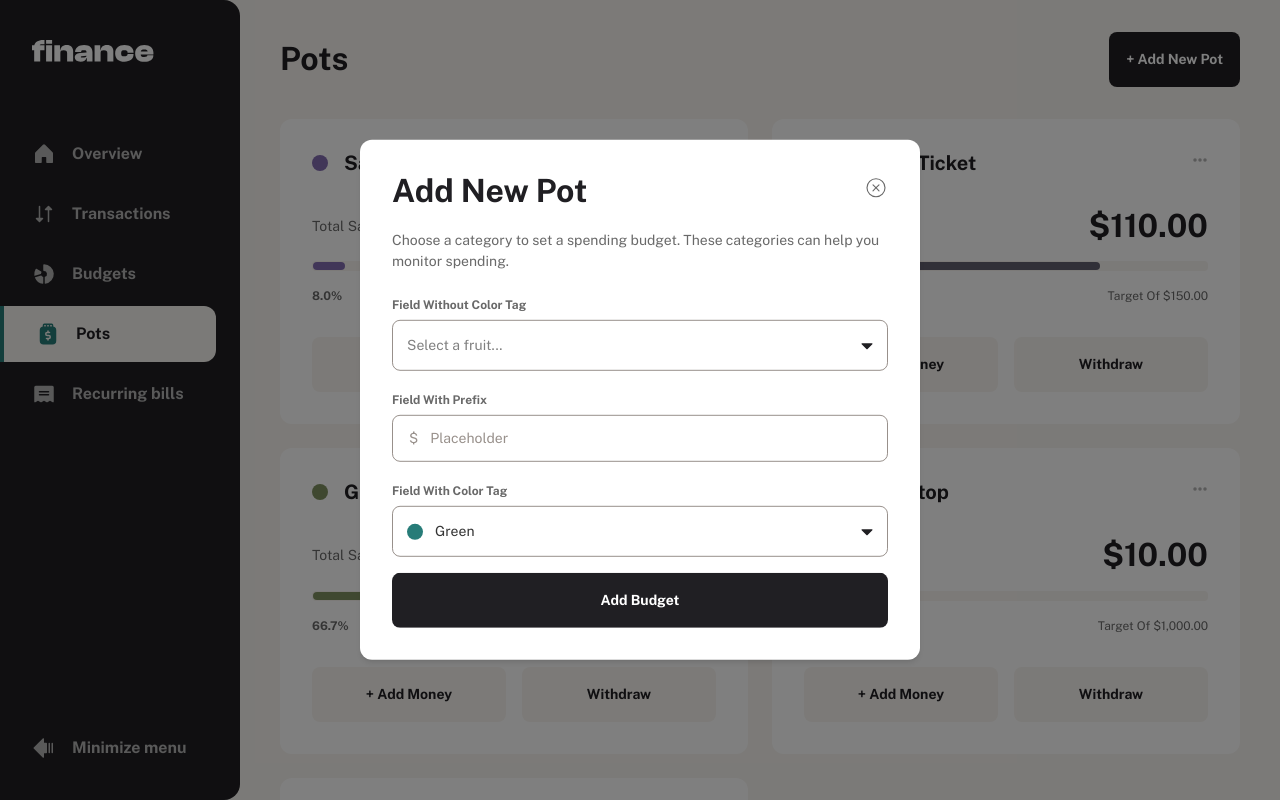
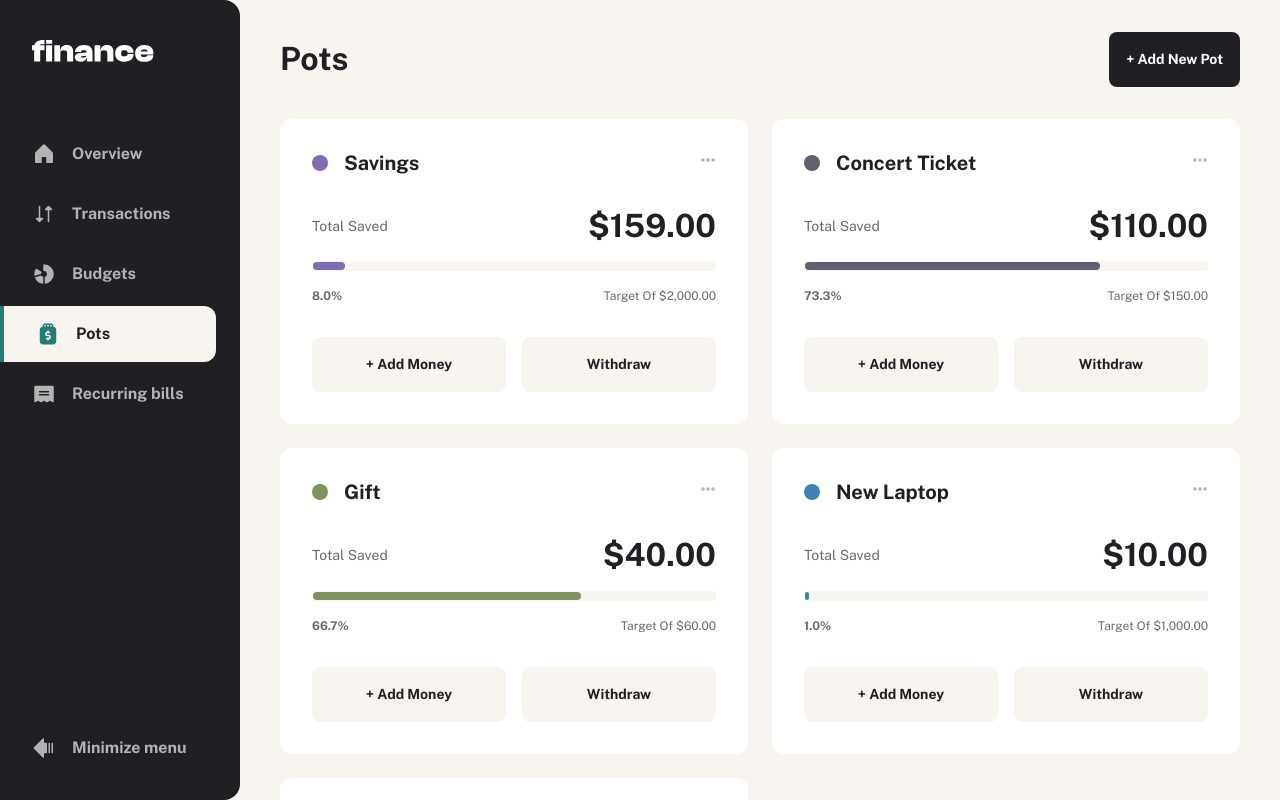
Before and after one commit to CrownedTechie/personal-finance-app, a React (Vite) app: page /pots in a window 1280 px wide. Built offline with nearby package versions, Linux system fonts and the light colour scheme.

Commit message:
--feat:: make the modal render on button click

```diff
--- a/src/components/button/index.tsx
+++ b/src/components/button/index.tsx
@@ -26,12 +26,13 @@ const variantIcon: Record<string, ReactNode> = {
 
 interface IButtonProps extends React.ButtonHTMLAttributes<HTMLButtonElement>, VariantProps<typeof buttonVariants> {
  children: ReactNode,
+ rightArrowIcon?: boolean;
  paginationDirection?: "prev" | "next";
  customClass?: string;
 };
 
-export const Button = ({children, variant, paginationDirection, customClass, onClick, disabled, ...props }: IButtonProps) => {
-   const rightArrow = variant === "tertiary" ? variantIcon[variant] : null;
+export const Button = ({children, variant, rightArrowIcon = true, paginationDirection, customClass, onClick, disabled, ...props }: IButtonProps) => {
+   const rightArrow = variant === "tertiary" && rightArrowIcon ? variantIcon[variant] : null;
    const prevArrow = variant === "pagination" && paginationDirection === "prev" ? variantIcon["paginationPrev"] : null;
    const nextArrow = variant === "pagination" && paginationDirection === "next" ? variantIcon["paginationNext"] : null;
 
--- /dev/null
+++ b/src/components/modal/DeleteModal.tsx
@@ -0,0 +1,46 @@
+import { PiXCircleLight } from "react-icons/pi";
+import { Button } from "../button";
+import { ContentHeader } from "../contentHeader";
+import { ModalWrapper } from "./ModalWrapper";
+import { Typography } from "../typography";
+import { useEffect, useRef, useState } from "react";
+
+export const DeleteModal = ({}) => {
+ const modalRef = useRef<HTMLDialogElement>(null);
+ const [isOpen, setIsOpen] = useState(true);
+
+ useEffect(() => {
+   if (isOpen) {
+    modalRef.current?.showModal();
+   }
+ }, [isOpen]);
+
+ return (
+  <ModalWrapper ref={modalRef}>
+   <ContentHeader
+    as="h1"
+    title="Delete 'Savings'"
+    fontWeight="bold"
+    buttonGroup={
+     <Button
+      className="outline-none text-grey300 cursor-pointer"
+     >
+      <PiXCircleLight className="size-300 text-grey500" />
+     </Button>
+    }
+   />
+
+   <Typography
+    color="grey500"
+   >
+    Are you sure you want to delete this budget? This action cannot be reversed, and all the data inside it will be removed forever.
+   </Typography>
+
+   <div className="flex flex-col gap-200">
+     <Button variant="destroy">Yes, Confirm Deletion</Button>
+     <Button variant="tertiary" rightArrowIcon={false}>No, Go Back</Button>
+   </div>
+
+  </ModalWrapper>
+ );
+}
--- a/src/components/modal/index.tsx
+++ b/src/components/modal/EditOrAddModal.tsx
@@ -4,32 +4,30 @@ import { TextField } from "../textField";
 import { Typography } from "../typography";
 import { ModalWrapper } from "./ModalWrapper";
 import { Button } from "../button";
-import { useEffect, useRef, useState } from "react";
+import { forwardRef, useEffect, useRef, useState } from "react";
 import { PiXCircleLight } from "react-icons/pi";
 
 interface IModalProps {
-
+ // modalRef: React.RefObject<HTMLDialogElement | null>;
+ title: string;
+ subText: string;
+ buttonText: string;
+ onClose: () => void;
+ onAction: () => void;
 };
 
-export const Modal = ({}: IModalProps) => {
- const modalRef = useRef<HTMLDialogElement>(null);
- const [isOpen, setIsOpen] = useState(true);
-
- useEffect(() => {
-  if (isOpen) {
-   modalRef.current?.showModal();
-  }
- }, [isOpen]);
+export const EditOrAddModal = forwardRef<HTMLDialogElement, IModalProps>(({title, subText, buttonText, onAction, onClose}, ref) => {
 
  return (
-  <ModalWrapper ref={modalRef}>
+  <ModalWrapper ref={ref}>
    <ContentHeader
     as="h1"
-    title="Add New Pot"
+    title={title}
     fontWeight="bold"
     buttonGroup={
      <Button
       className="outline-none text-grey300 cursor-pointer"
+      onClick={onClose}
      >
       <PiXCircleLight className="size-300 text-grey500" />
      </Button>
@@ -39,10 +37,10 @@ export const Modal = ({}: IModalProps) => {
    <Typography
     color="grey500"
    >
-    Choose a category to set a spending budget. These categories can help you monitor spending.
+    {subText}
    </Typography>
 
-   <form className="flex flex-col gap-200">
+   <form className="flex flex-col gap-200" onSubmit={(e) => e.preventDefault()}>
     <TextField
      fieldType="select"
      labelText="Field Without Color Tag"
@@ -61,10 +59,17 @@ export const Modal = ({}: IModalProps) => {
      selectDefaultValue={colorOptions[0]}
     />
 
-    <Button variant="primary">
-     Add Budget
+    <Button
+     variant="primary"
+     customClass="capitalize"
+     onClick={(e) => {
+      e.preventDefault();
+      onAction();
+     }}
+    >
+     {buttonText}
     </Button>
    </form>
   </ModalWrapper>
  );
-};
+});
--- /dev/null
+++ b/src/components/modal/index.ts
@@ -0,0 +1,2 @@
+export * from "./DeleteModal";
+export * from "./EditOrAddModal";
--- a/src/pages/app/Pots.tsx
+++ b/src/pages/app/Pots.tsx
@@ -1,16 +1,31 @@
-import { Button, ContentHeader, Modal, PotsCard } from "@/components";
+import { Button, ContentHeader, DeleteModal, EditOrAddModal, PotsCard } from "@/components";
 import { potsList } from "@/constants/data";
+import { useEffect, useRef, useState } from "react";
 
 export const Pots = () => {
- // if (isOpen) {
- //  dialogRef.current?.showModal();
- // } else {
- //  dialogRef.current?.close();
- // }
+ const modalRef = useRef<HTMLDialogElement>(null);
+ const [modalType, setModalType] = useState<string | null>(null);
+ // const [isModalOpen, setIsModalOpen] = useState(false);
 
- // const toggleModal = () => {
- //  setIsOpen(prev => !prev)
- // };
+ useEffect(() => {
+  if (modalType) {
+   modalRef.current?.showModal();
+  }
+ }, [modalType]);
+
+ const handleOpenModal = (type: string) => {
+  setModalType(type);
+ };
+
+ const handleCloseModal = () => {
+  modalRef.current?.close();
+  setModalType(null);
+ };
+
+ const handleAction = () => {
+   console.log(modalType === "add" ? "Adding pot..." : "Saving changes...");
+   handleCloseModal();
+ };
 
  return (
   <div className="flex flex-col gap-400">
@@ -22,6 +37,7 @@ export const Pots = () => {
      buttonGroup={
      <Button
       variant="primary"
+      onClick={() => handleOpenModal("add")}
      >
       + Add New Pot
      </Button>
@@ -40,7 +56,19 @@ export const Pots = () => {
      />
     ))}
    </section>
-   <Modal />
+
+   {modalType && (
+    <EditOrAddModal
+     ref={modalRef}
+     title={modalType === "add" ? "add new pot" : "edit pot"}
+     subText="Create a pot to set savings targets. These can help keep you on track as you save for special purchases."
+     buttonText={modalType === "add" ? "add pot" : "save changes"}
+     onAction={handleAction}
+     onClose={handleCloseModal}
+   />
+   )}
+
+   {/* <DeleteModal /> */}
   </div>
  );
 }
```
